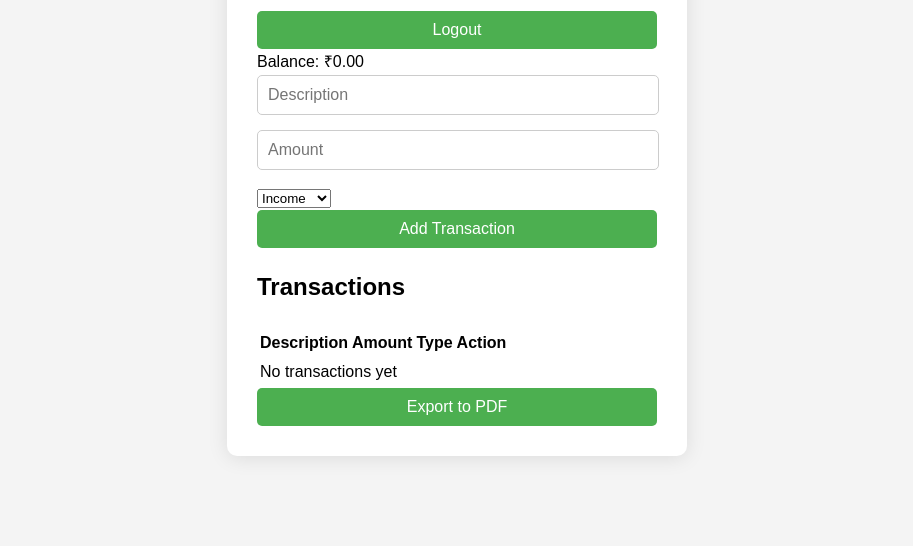
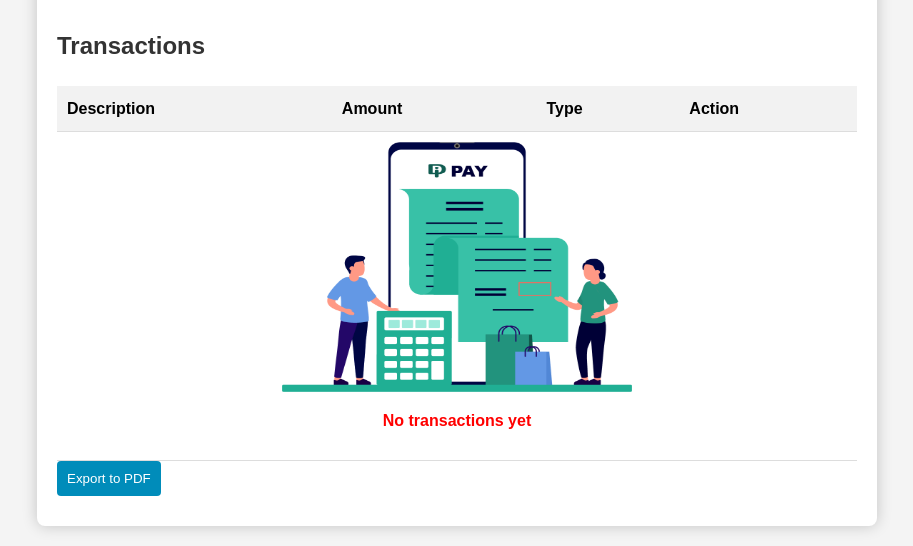
Before and after one commit to KARUNAKARPUSULURI/login_task, a plain HTML site: page admin.html in a window 1280 px wide. Shown: the part 279-825 px from the top of the page, without its empty margins (183-1096 px from the left). Before the commit the page ends 800 px from the top, so only its background shows below. Drawn offline with nearby package versions, Linux system fonts and the light colour scheme.

Commit message:
updated no data img

```diff
--- a/admin.js
+++ b/admin.js
@@ -27,10 +27,21 @@ function addTransactionToTable(transaction, index) {
     `;
 }
 
+function displayEmptyMessage() {
+    tableEl.innerHTML = `
+        <tr class="empty-message">
+            <td colspan="4">
+                <img src="./no-data1.png" alt="No data" style="height:250px;width:350px;display:block;margin:0 auto;">
+                <p style="color:red;text-align:center;font-weight:bold">No transactions yet</p>
+            </td>
+        </tr>
+    `;
+}
+
 function displayTransactions() {
     tableEl.innerHTML = '';
     if (transactions.length === 0) {
-        tableEl.innerHTML = '<tr><td colspan="4">No transactions yet</td></tr>';
+        displayEmptyMessage();
     } else {
         transactions.forEach((transaction, index) => {
             addTransactionToTable(transaction, index);
@@ -76,7 +87,7 @@ function exportTransactionsToPDF() {
 }
 
 document.getElementById('logoutBtn').addEventListener('click', () => {
-    window.location.href = 'index.html'; // Redirect to the login page
+    window.location.href = 'index.html';
 });
 formEl.addEventListener('submit', addTransaction);
 tableEl.addEventListener('click', e => {
@@ -87,4 +98,4 @@ tableEl.addEventListener('click', e => {
 });
 exportBtn.addEventListener('click', exportTransactionsToPDF);
 
-displayTransactions(); // Call this initially to show transactions on load
+displayTransactions();
--- a/styles.css
+++ b/styles.css
@@ -3,58 +3,47 @@ body {
     font-family: 'Arial', sans-serif;
     line-height: 1.6;
     margin: 0;
-    padding: 0;
-    height: 100vh;
+    padding: 20px;
     background-color: #f4f4f4;
-    display: flex;
-    justify-content: center;
-    align-items: center;
 }
 
 .container {
-    max-width: 400px;
-    width: 100%;
+    max-width: 800px;
+    margin: auto;
     background: white;
-    padding: 30px;
-    border-radius: 10px;
-    box-shadow: 0 2px 20px rgba(0, 0, 0, 0.1);
+    padding: 20px;
+    border-radius: 8px;
+    box-shadow: 0 0 15px rgba(0, 0, 0, 0.2);
 }
 
-#loginSection {
-    display: flex;
-    flex-direction: column;
-    align-items: center;
+h1, h2 {
+    color: #333;
+    font-weight: bold;
 }
 
-h1 {
-    color: #333;
+#balance, #userBalance {
+    font-size: 24px;
     font-weight: bold;
     margin-bottom: 20px;
 }
 
-label {
-    margin-top: 10px;
-    color: #666;
+form {
+    margin-bottom: 20px;
 }
 
-input {
-    width: calc(100% - 20px);
+input, select, button {
     padding: 10px;
-    margin-bottom: 15px;
+    margin-right: 10px;
+    margin-bottom: 10px;
     border: 1px solid #ccc;
-    border-radius: 5px;
-    font-size: 16px;
+    border-radius: 4px;
 }
 
 button {
-    padding: 10px;
-    width: 100%;
     background-color: #4CAF50;
     color: white;
     border: none;
-    border-radius: 5px;
     cursor: pointer;
-    font-size: 16px;
     transition: background-color 0.3s;
 }
 
@@ -62,8 +51,49 @@ button:hover {
     background-color: #45a049;
 }
 
-#loginMessage {
-    margin-top: 15px;
+table {
+    width: 100%;
+    border-collapse: collapse;
+    margin-top: 20px;
+}
+
+th, td {
+    text-align: left;
+    padding: 10px;
+    border-bottom: 1px solid #ddd;
+}
+
+th {
+    background-color: #f2f2f2;
+}
+
+.delete-btn {
+    background-color: #f44336;
+}
+
+.delete-btn:hover {
+    background-color: #da190b;
+}
+
+#exportButton {
+    background-color: #008CBA;
+}
+
+#exportButton:hover {
+    background-color: #007B9A;
+}
+
+.hidden {
+    display: none;
+}
+
+.empty-message {
     text-align: center;
-    color: #f44336;
 }
+
+.empty-message img {
+    height: 250px;
+    width: 350px;
+    display: block;
+    margin: 0 auto;
+}
```
Also changed, not shown: no-data1.png (added), no_data.png (added).
